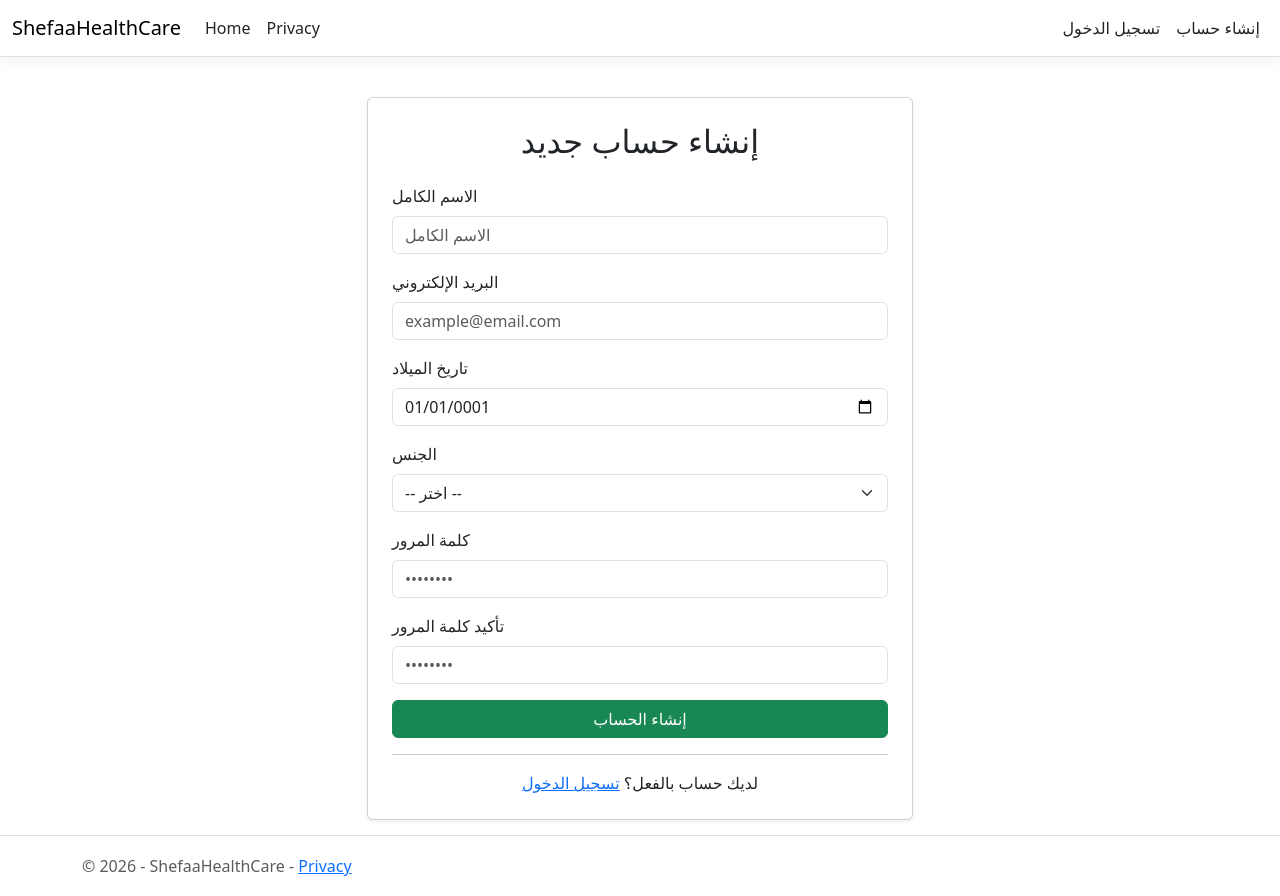
After one commit to Mohamed-3M-Nouman/Shefaa-Health-Care, an ASP.NET Core app: template Views/Account/Register.cshtml in a window 1280 px wide. The commit adds this page. Run offline with ASP.NET Core 8, Linux system fonts and the light colour scheme; the template is opened without the code that fills it, so the values that code supplies are empty; style sheets or scripts are compiled from the project's sources.

Commit message:
feat: implement full auth flow with Identity (Login, Register, Logout)
Agent-Logs-Url: https://github.com/Mohamed-3M-Nouman/Shefaa-Health-Care/sessions/9a33063c-7f5e-465a-9005-cedf4d0ed8fd

Co-authored-by: Saif-Aldeen04 <184367973+Saif-Aldeen04@users.noreply.github.com>

```diff
--- /dev/null
+++ b/Views/Account/Register.cshtml
@@ -0,0 +1,72 @@
+@model ShefaaHealthCare.Models.ViewModels.RegisterViewModel
+
+@{
+    ViewData["Title"] = "إنشاء حساب جديد";
+}
+
+<div class="row justify-content-center">
+    <div class="col-md-6">
+        <div class="card shadow-sm mt-4">
+            <div class="card-body p-4">
+                <h2 class="card-title text-center mb-4">إنشاء حساب جديد</h2>
+
+                <form asp-action="Register" method="post">
+                    <div asp-validation-summary="ModelOnly" class="text-danger mb-3"></div>
+
+                    <div class="mb-3">
+                        <label asp-for="FullName" class="form-label"></label>
+                        <input asp-for="FullName" class="form-control" placeholder="الاسم الكامل" />
+                        <span asp-validation-for="FullName" class="text-danger small"></span>
+                    </div>
+
+                    <div class="mb-3">
+                        <label asp-for="Email" class="form-label"></label>
+                        <input asp-for="Email" class="form-control" placeholder="example@email.com" />
+                        <span asp-validation-for="Email" class="text-danger small"></span>
+                    </div>
+
+                    <div class="mb-3">
+                        <label asp-for="DateOfBirth" class="form-label"></label>
+                        <input asp-for="DateOfBirth" class="form-control" type="date" />
+                        <span asp-validation-for="DateOfBirth" class="text-danger small"></span>
+                    </div>
+
+                    <div class="mb-3">
+                        <label asp-for="Gender" class="form-label"></label>
+                        <select asp-for="Gender" class="form-select">
+                            <option value="">-- اختر --</option>
+                            <option value="Male">ذكر</option>
+                            <option value="Female">أنثى</option>
+                        </select>
+                    </div>
+
+                    <div class="mb-3">
+                        <label asp-for="Password" class="form-label"></label>
+                        <input asp-for="Password" class="form-control" placeholder="••••••••" />
+                        <span asp-validation-for="Password" class="text-danger small"></span>
+                    </div>
+
+                    <div class="mb-3">
+                        <label asp-for="ConfirmPassword" class="form-label"></label>
+                        <input asp-for="ConfirmPassword" class="form-control" placeholder="••••••••" />
+                        <span asp-validation-for="ConfirmPassword" class="text-danger small"></span>
+                    </div>
+
+                    <div class="d-grid">
+                        <button type="submit" class="btn btn-success">إنشاء الحساب</button>
+                    </div>
+                </form>
+
+                <hr />
+                <p class="text-center mb-0">
+                    لديك حساب بالفعل؟
+                    <a asp-action="Login">تسجيل الدخول</a>
+                </p>
+            </div>
+        </div>
+    </div>
+</div>
+
+@section Scripts {
+    @{ await Html.RenderPartialAsync("_ValidationScriptsPartial"); }
+}
--- a/Views/Shared/_Layout.cshtml
+++ b/Views/Shared/_Layout.cshtml
@@ -27,6 +27,28 @@
                             <a class="nav-link text-dark" asp-area="" asp-controller="Home" asp-action="Privacy">Privacy</a>
                         </li>
                     </ul>
+                    <ul class="navbar-nav ms-auto">
+                        @if (User.Identity?.IsAuthenticated == true)
+                        {
+                            <li class="nav-item">
+                                <span class="nav-link text-dark">مرحباً، @User.Identity.Name</span>
+                            </li>
+                            <li class="nav-item">
+                                <form asp-controller="Account" asp-action="Logout" method="post" class="d-inline">
+                                    <button type="submit" class="btn btn-link nav-link text-dark">تسجيل الخروج</button>
+                                </form>
+                            </li>
+                        }
+                        else
+                        {
+                            <li class="nav-item">
+                                <a class="nav-link text-dark" asp-controller="Account" asp-action="Login">تسجيل الدخول</a>
+                            </li>
+                            <li class="nav-item">
+                                <a class="nav-link text-dark" asp-controller="Account" asp-action="Register">إنشاء حساب</a>
+                            </li>
+                        }
+                    </ul>
                 </div>
             </div>
         </nav>
```
Also changed, not shown: Controllers/AccountController.cs (added, +125 -0 lines), Models/ViewModels/LoginViewModel.cs (added, +20 -0 lines), Models/ViewModels/RegisterViewModel.cs (added, +37 -0 lines), Program.cs (+9 -0 lines), Views/Account/Login.cshtml (added, +51 -0 lines).
